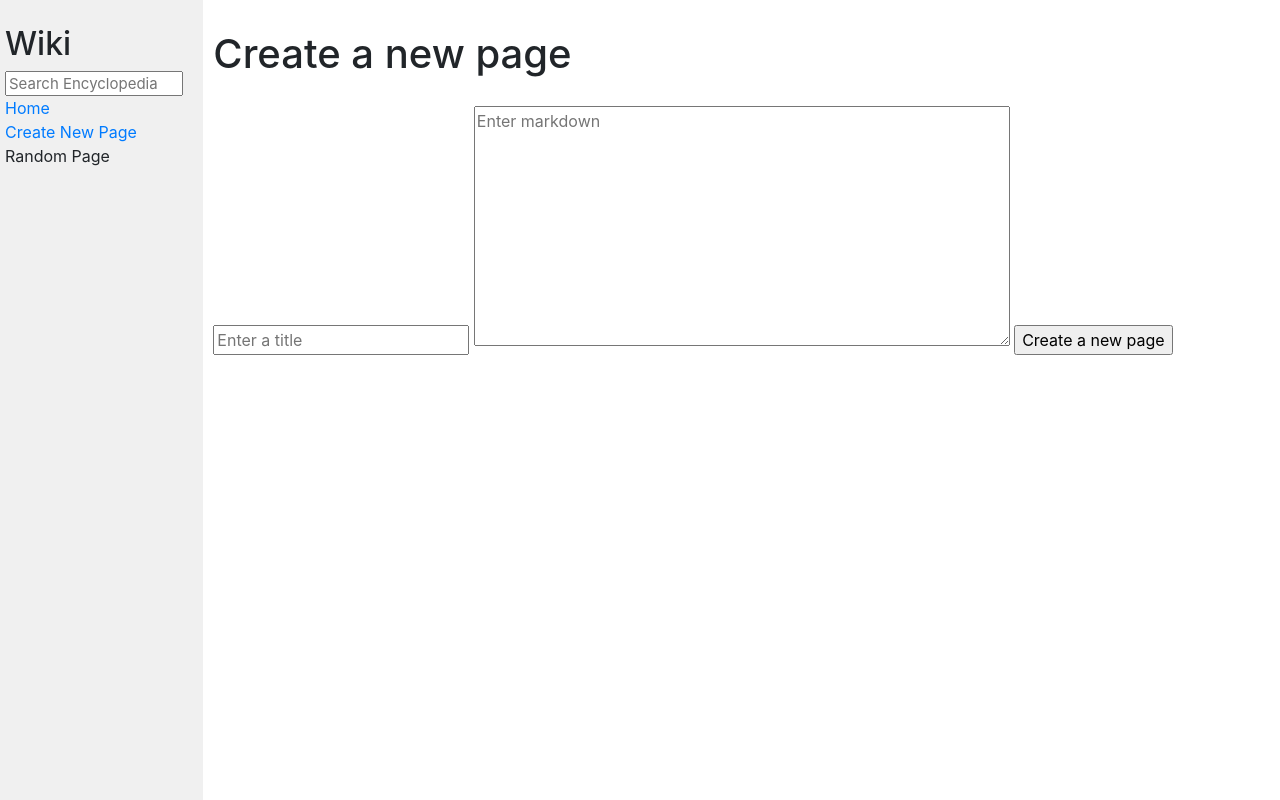
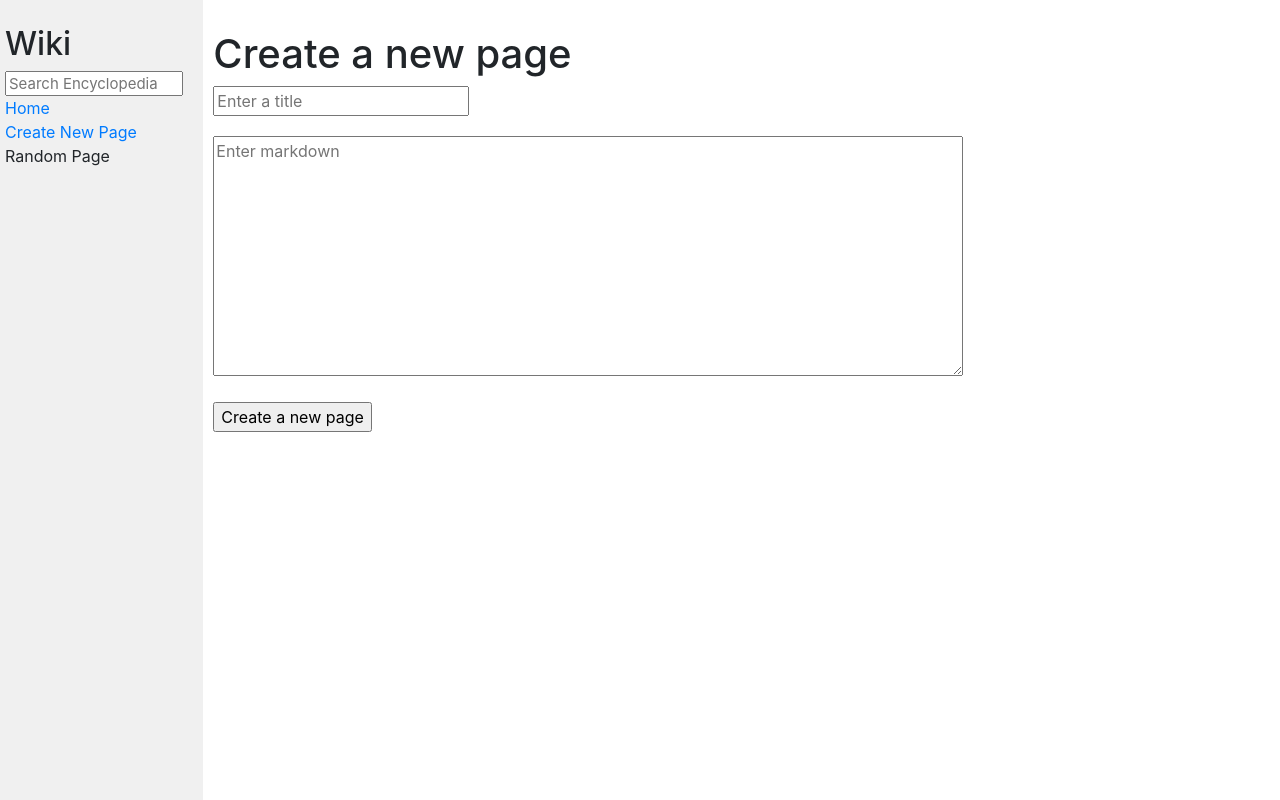
Before and after one commit to saidbaraou/wiki, a Django app: page /new-page in a window 1280 px wide. Run offline with Django 3.2, Linux system fonts and the light colour scheme; some libraries are stand-ins or nearby versions.

Commit message:
add style to new page form

```diff
--- a/encyclopedia/static/encyclopedia/styles.css
+++ b/encyclopedia/static/encyclopedia/styles.css
@@ -12,10 +12,10 @@ h1 {
     padding-top: 20px;
 }
 
-textarea{
+textarea {
     height: 30vh;
-    width: 50%;
-    margin-top: 20px;
+    width: 70%;
+    margin: 20px 0 20px 0;
 }
 
 .main {
--- a/encyclopedia/templates/encyclopedia/new-page.html
+++ b/encyclopedia/templates/encyclopedia/new-page.html
@@ -12,9 +12,12 @@ Encyclopedia
 
 <form action="{% url 'new_page' %}" method="POST">
   {% csrf_token %}
+  <!-- <label for="title">Title</label> -->
   <input type="text" id="title" name="title" placeholder="Enter a title" required>
+  <br>
+  <!-- <label for="title">content</label> -->
   <textarea name="content" id="content" placeholder="Enter markdown"></textarea>
-
+  <br>
   <input type="submit" value="Create a new page">
 </form>
 
```
